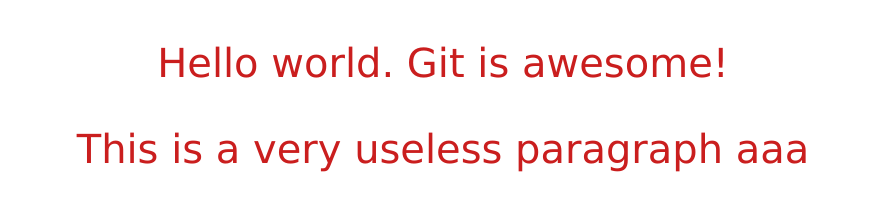
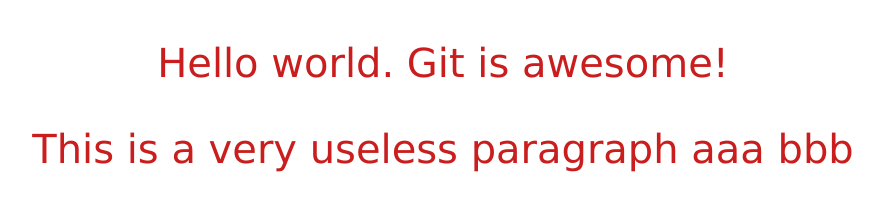
Before and after one commit to sadanobu-mizusako/gitapp, a plain HTML site: page index.html in a window 1280 px wide. Shown: the whole page, without its empty margins (197-1080 px from the left). Drawn offline with Linux system fonts and the light colour scheme.

Commit message:
Added a second paragraph aaa bbb

```diff
--- a/index.html
+++ b/index.html
@@ -11,7 +11,7 @@
 
     <body>
         <p>Hello world. Git is awesome!</p>
-        <p>This is a very useless paragraph aaa</p>
+        <p>This is a very useless paragraph aaa bbb</p>
     </body>
 
 </html>
```
